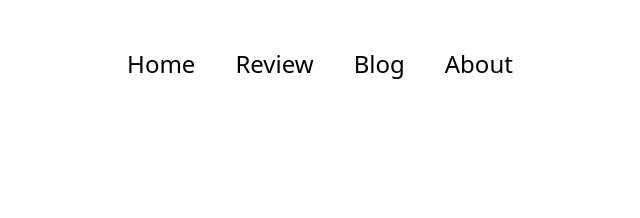
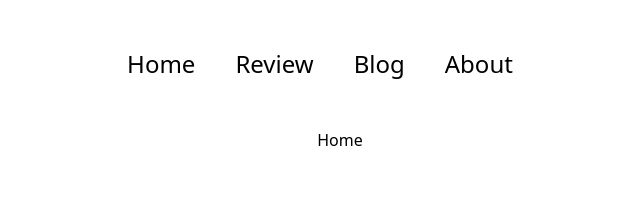
Before and after one commit to ToufiqAlahi/ButterFinger-Motel, a React (Create React App) app: page / in a window 1280 px wide. Shown: the top 218 px of the page, without its empty margins (300-940 px from the left). Built offline with nearby package versions, Linux system fonts and the light colour scheme.

Commit message:
Added router

```diff
--- a/src/App.js
+++ b/src/App.js
@@ -1,4 +1,4 @@
-import logo from './logo.svg';
+import { Route, Routes } from 'react-router-dom';
 import './App.css';
 import Navbar from './components/Navbar/Navbar';
 
@@ -6,6 +6,11 @@
     return (
         <div className="App">
             <Navbar></Navbar>
+
+            <Routes>
+            <Route path="/" element={<h1>Home</h1>}></Route>
+            </Routes>
+
         </div>
     );
 }
--- /dev/null
+++ b/src/components/Home/Home.js
@@ -0,0 +1,12 @@
+import React from 'react';
+
+const Home = () => {
+    return (
+        <div>
+        <h1>Your next </h1>
+            <p></p>
+        </div>
+    );
+};
+
+export default Home;
--- a/src/index.js
+++ b/src/index.js
@@ -3,12 +3,15 @@
 import './index.css';
 import App from './App';
 import reportWebVitals from './reportWebVitals';
+import { BrowserRouter } from 'react-router-dom';
 
 ReactDOM.render(
-  <React.StrictMode>
-    <App />
-  </React.StrictMode>,
-  document.getElementById('root')
+    <React.StrictMode>
+        <BrowserRouter>
+            <App />
+        </BrowserRouter>
+    </React.StrictMode>,
+    document.getElementById('root')
 );
 
 // If you want to start measuring performance in your app, pass a function
```
